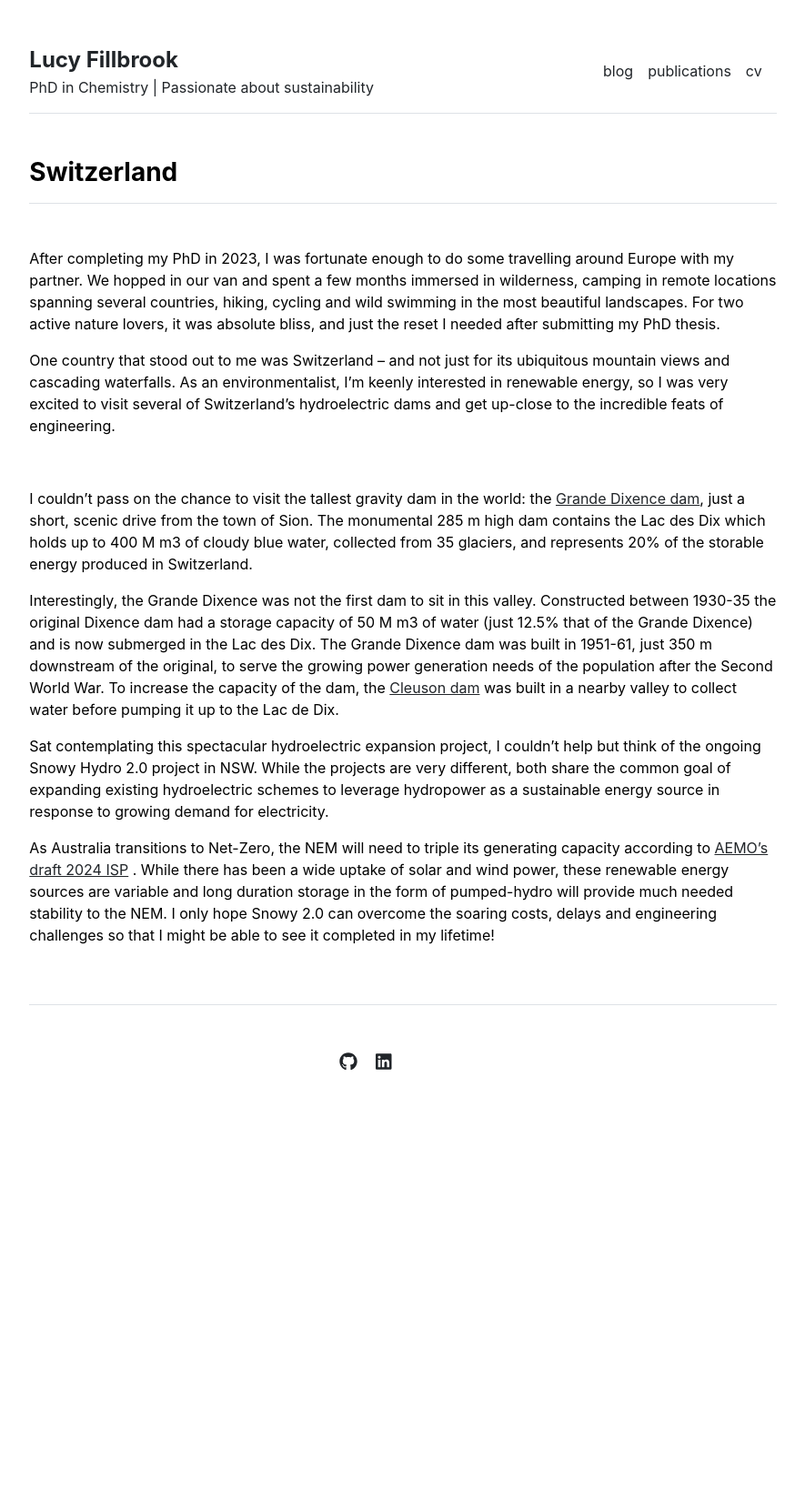
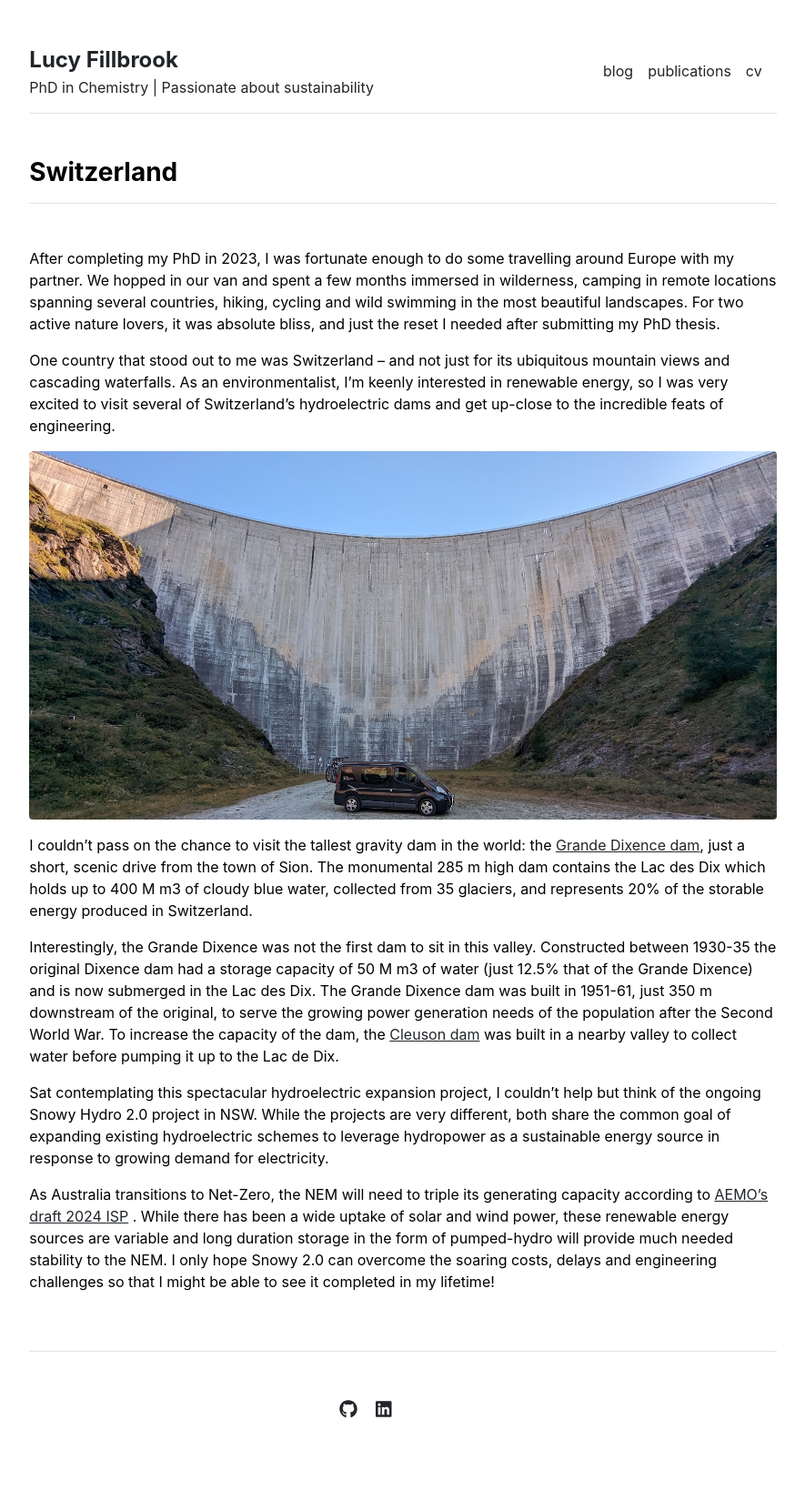
Before and after one commit to lfillbrook/lfillbrook.github.io, a Jekyll site: the page built from _posts/2024-03-13-switzerland.md, in a window 1280 px wide. Shown: the whole page at 91% size, without its empty margins (197-1082 px from the left). Built offline with Jekyll 4.4.1, drawn with Linux system fonts in a browser that asks for light colours; before the commit the page ends 1279 px from its top, so only the background shows below that.

Commit message:
Update 2024-03-13-switzerland.md

```diff
--- a/_posts/2024-03-13-switzerland.md
+++ b/_posts/2024-03-13-switzerland.md
@@ -8,7 +8,7 @@ After completing my PhD in 2023, I was fortunate enough to do some travelling ar
 
 One country that stood out to me was Switzerland – and not just for its ubiquitous mountain views and cascading waterfalls. As an environmentalist, I’m keenly interested in renewable energy, so I was very excited to visit several of Switzerland’s hydroelectric dams and get up-close to the incredible feats of engineering.
 
-<img path="assets/img/CH/Moiry.jpg" class="img-fluid rounded z-depth-1">
+<img src="https://github.com/lfillbrook/lfillbrook.github.io/blob/main/assets/img/CH/Moiry.jpg" class="img-fluid rounded z-depth-1">
 
 I couldn’t pass on the chance to visit the tallest gravity dam in the world: the <a href="https://www.grande-dixence.ch/en/the-complex/dams/grande-dixence-78/">Grande Dixence dam</a>, just a short, scenic drive from the town of Sion. The monumental 285 m high dam contains the Lac des Dix which holds up to 400 M m3 of cloudy blue water, collected from 35 glaciers, and represents 20% of the storable energy produced in Switzerland.
 
```
